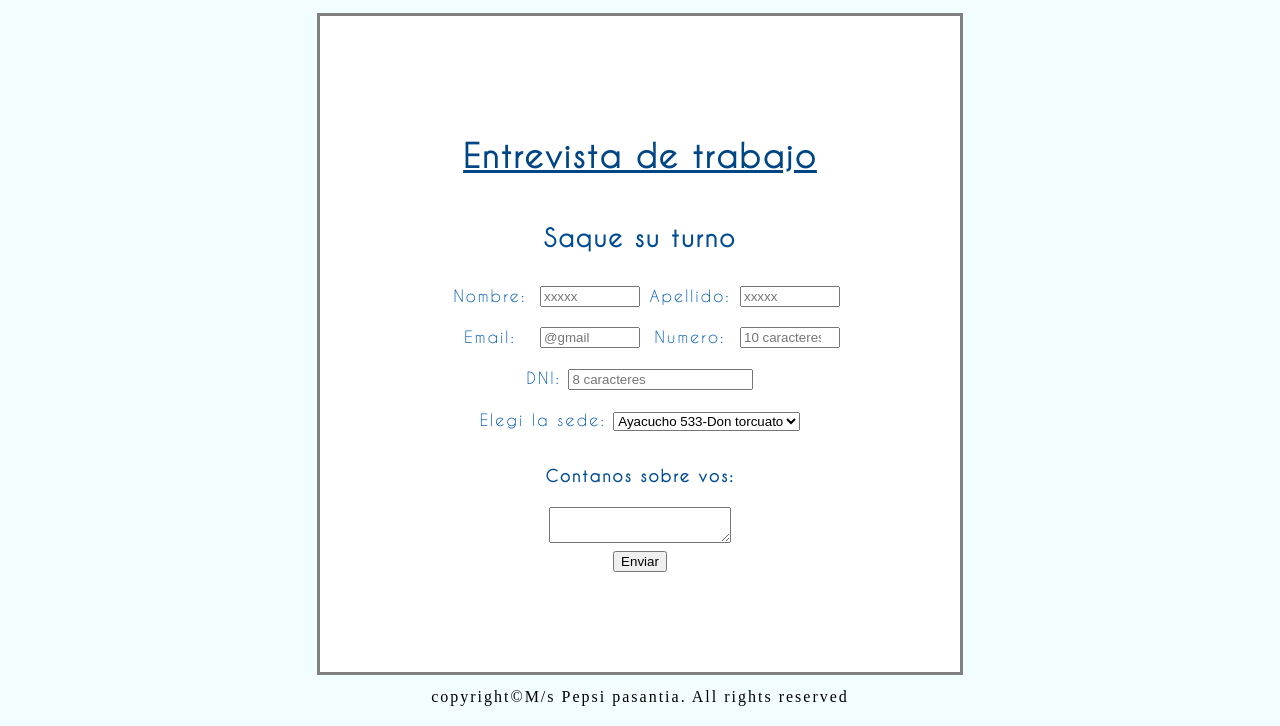
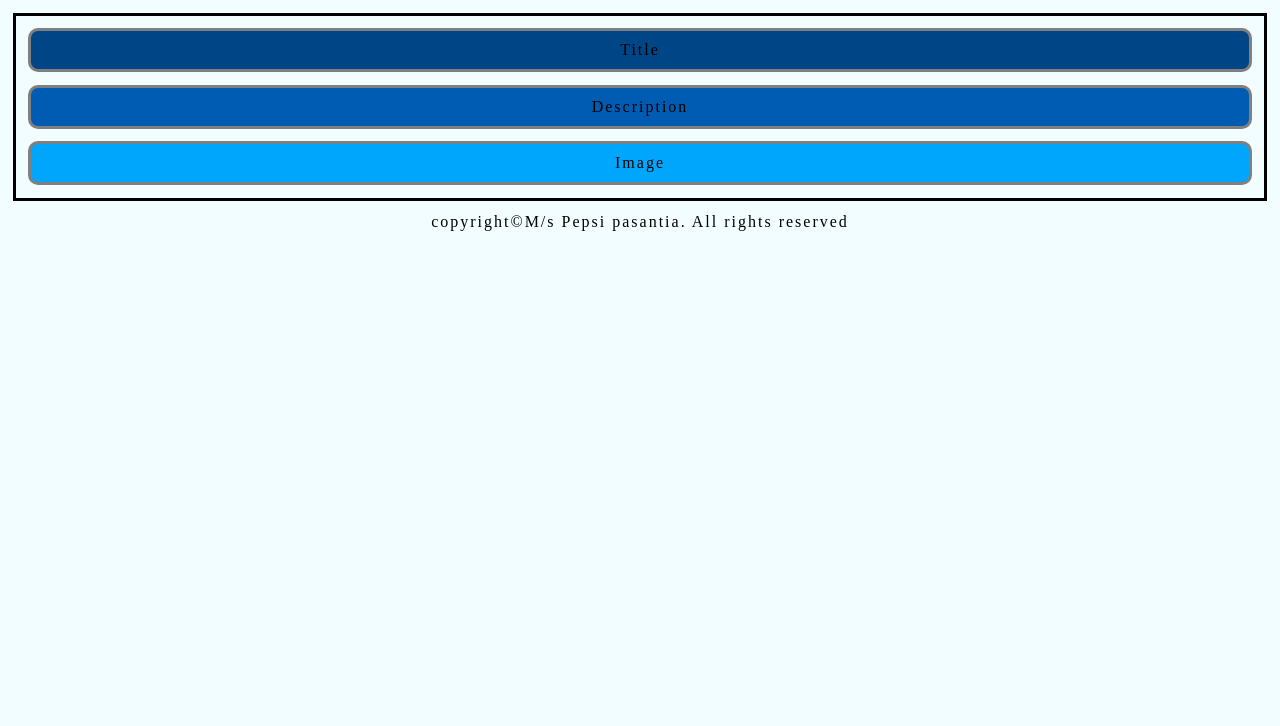
Before and after one commit to ttomas006/Pasantia, a PHP site: page / in a window 1280 px wide. Shown: the part 74-800 px from the top of the page. Run offline with PHP 8.4, Linux system fonts and the light colour scheme.

```diff
--- /dev/null
+++ b/index.css
@@ -0,0 +1,39 @@
+.grid__index > * {
+    display: grid;
+    border: solid gray;
+    text-align: center;
+    border-radius: 10px;
+    gap: 10px;
+    padding: 10px;
+    background-color: white;
+}
+
+.grid__index {
+    grid-template:
+    "grid-tle"
+    "grid-desc"
+    "grid-img";
+    border: solid black;
+
+    @media screen {
+        grid-template:
+        "grid-tle grid-tle"
+        "grid-img grid-desc"
+        "grid-desc grid-desc";
+    }
+
+    .grid__main__title {
+        grid-area: grid-tle;
+        background-color: #004585;
+    }
+
+    .grid__main__description {
+        grid-area: grid-desc;
+        background-color: #005cb3;
+    }
+
+    .grid__main__imagen {
+        grid-area: grid-img;
+        background-color: #00A6FB;
+    }
+}
--- a/index.html
+++ b/index.html
@@ -3,8 +3,9 @@
 <head>
     <meta charset="UTF-8">
     <meta name="viewport" content="width=device-width, initial-scale=1.0">
-    <title>Formulario</title>
+    <title>Inicio</title>
     <link rel="stylesheet" href="style.css">
+    <link rel="stylesheet" href="index.css">
 </head>
 <body>
     <main>
@@ -13,55 +14,20 @@
                 <li class="Enlaces">
                     <a href="contacto.html">Contacto</a>
                     <a href="#">Ayuda</a>
-                    <a href="index.html">Entrevista</a>
+                    <a href="entrevista.html">Entrevista</a>
                 </li>
                 <li class="Enlace__logo">
-                    <a href="#"><img src="logo.png" alt="Logo de Pepsi"></a>
+                    <a href="index.html"><img src="logo.png" alt="Logo de Pepsi"></a>
                 </li>
             </ul>
         </header>
 
-        <form action=""></form>
-        <div class="form__div">
-            <h1>Entrevista de trabajo</h1>
-            <h2>Saque su turno</h2>
+        <div class="grid__index">
+            <div class="grid__main__title">Title</div>
+            <div class="grid__main__description">Description</div>
+            <div class="grid__main__imagen">Image</div>
+        </div>
 
-                <div class="form__div__div">
-                    <label for="input">Nombre: </label>
-                    <input type="text" placeholder="xxxxx">
-                    <label for="input">Apellido: </label>
-                    <input type="text" placeholder="xxxxx">
-                </div>
-
-                <div class="form__div__div">
-                    <label for="input">Email: </label>
-                    <input type="text" placeholder="@gmail">
-                    <label for="input">Numero: </label>
-                    <input type="number" placeholder="10 caracteres">
-                </div>
-
-                <div class="form__dni">
-                    <label for="input">DNI: </label>
-                    <input type="number" placeholder="8 caracteres">
-                </div>
-
-                <div>
-                    <label for="sedes">Elegi la sede: </label>
-                    <select name="Sedes" id="algo">
-                        <option value="torcuato">Ayacucho 533-Don torcuato</option>
-                        <option value="san-fernando">Tuyuti 1026 -San fernando</option>
-                        <option value="garin">Matheu 784-Garin</option>
-                        <option value="benavidez">Milberg 666-Benavidez</option>
-                    </select>
-                </div>
-
-                <div>
-                    <h4>Contanos sobre vos:</h4>
-                    <textarea name="textarea" id=""></textarea>
-                </div>
-
-                <input type="button" value="Enviar">
-            </div>
     </main>
     <script src="script.js"></script>
 </body>
--- a/style.css
+++ b/style.css
@@ -108,3 +108,20 @@
 footer{
     margin-bottom: 10px;
 }
+
+.form__div > input {
+    border-style: none;
+    padding: 15px 25px;
+    background-color: #004585;
+    color: white;
+    border: 2px solid gray;
+    border-radius: 10px;
+    margin-top: 20px;
+    font-family: Arial, Helvetica, sans-serif;
+    font-size: 15px;
+}
+
+.form__div > input:hover {
+    background-color: #00A6FB;
+    color:#F2FDFF;
+}
```
Also changed, not shown: entrevista.html (added, +69 -0 lines), entrevista.js (added, +16 -0 lines).
